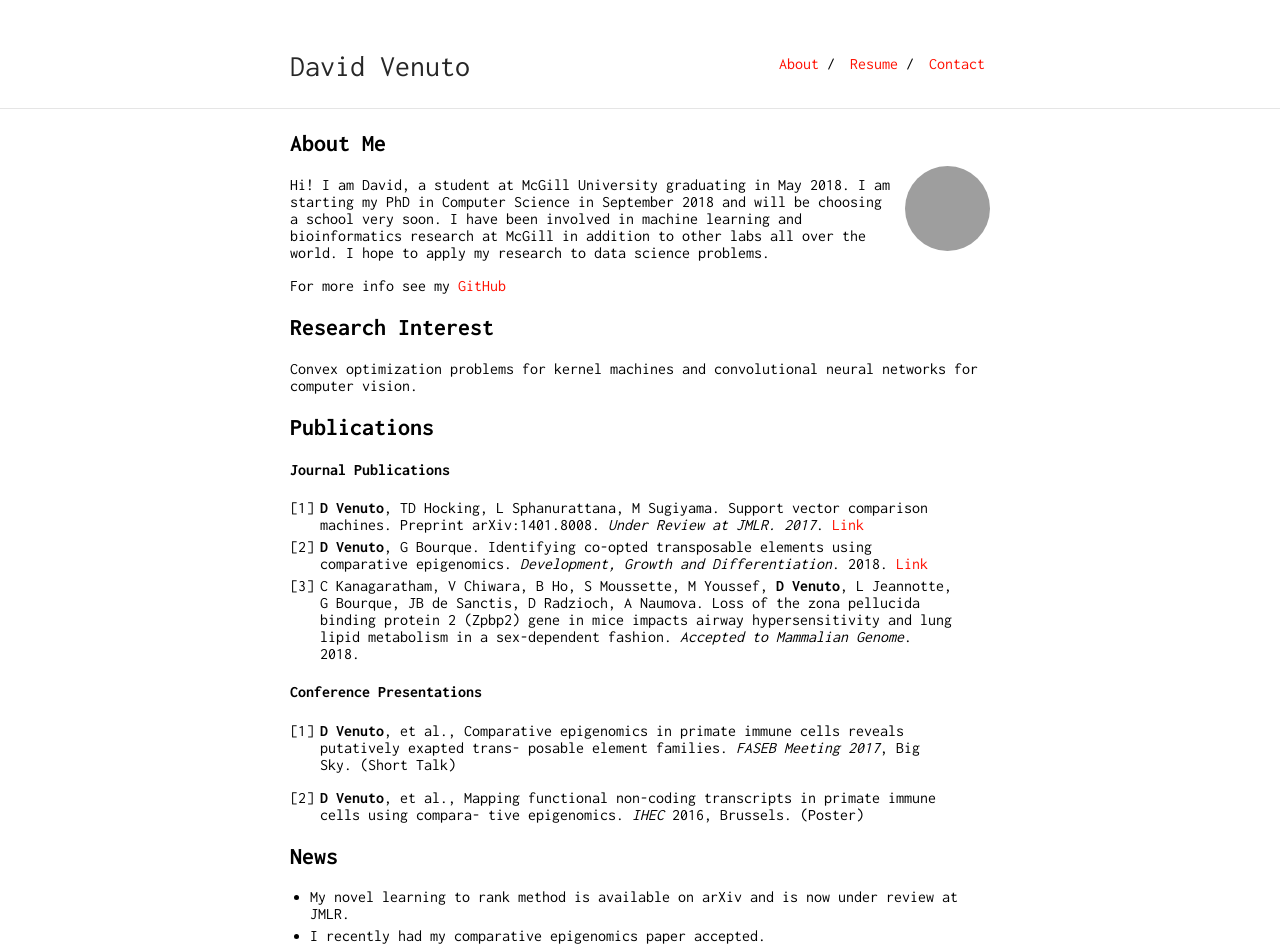
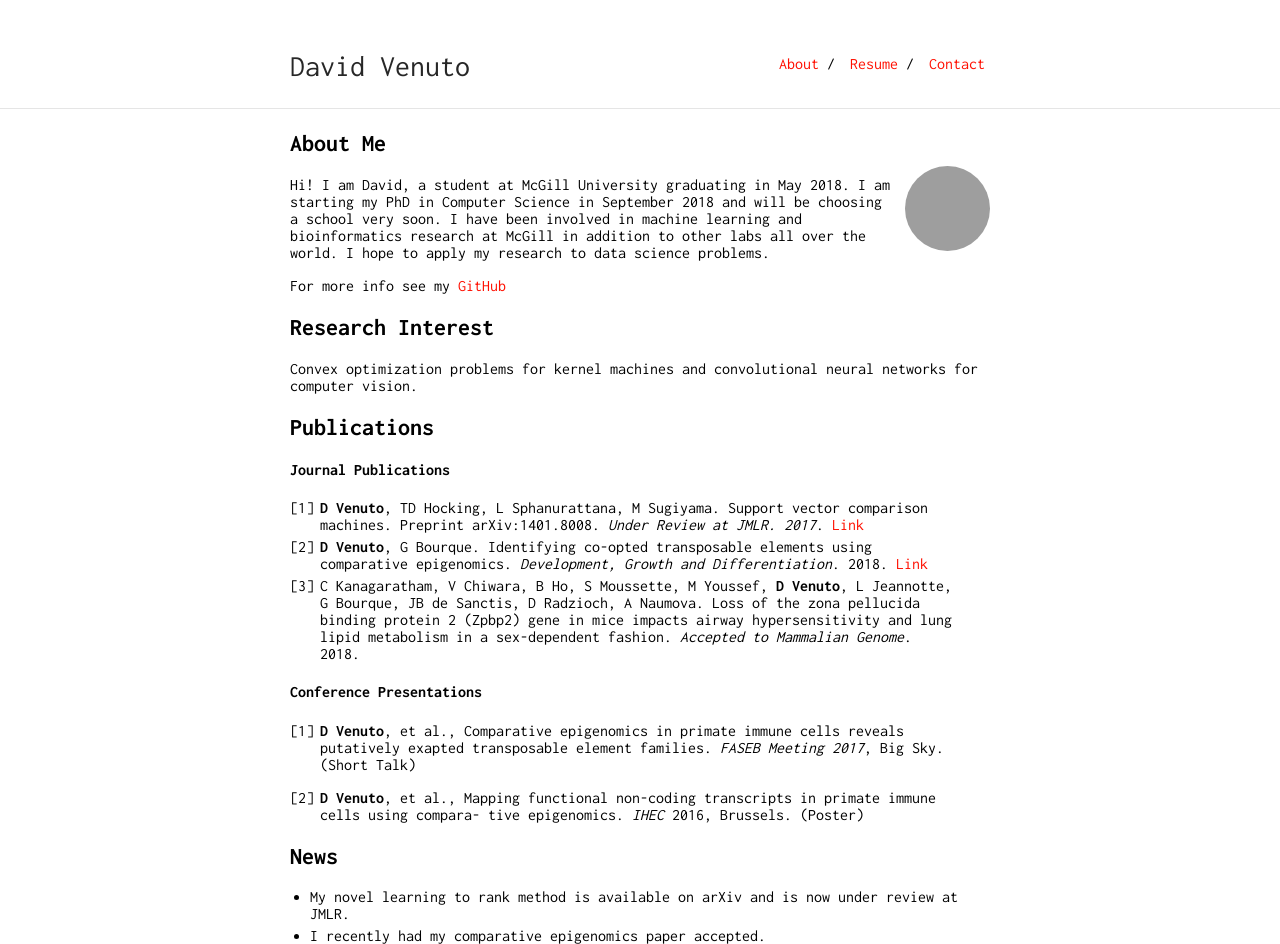
Before and after one commit to dvVenuto/dvvenuto.github.io, a Jekyll site: the page built from index.md, in a window 1280 px wide. Built offline with Jekyll 4.4.1, drawn with Linux system fonts in a browser that asks for light colours; our own code applies the rules of GitHub Pages for plain Markdown files; grey boxes are pictures that could not be loaded.

Commit message:
Update index.md

```diff
--- a/index.md
+++ b/index.md
@@ -24,7 +24,7 @@ Convex optimization problems for kernel machines and convolutional neural networ
 
 #### Conference Presentations
 
-1. **D Venuto**, et al., Comparative epigenomics in primate immune cells reveals putatively exapted trans- posable element families. *FASEB Meeting 2017*, Big Sky. (Short Talk)
+1. **D Venuto**, et al., Comparative epigenomics in primate immune cells reveals putatively exapted transposable element families. *FASEB Meeting 2017*, Big Sky. (Short Talk)
 
 2. **D Venuto**, et al., Mapping functional non-coding transcripts in primate immune cells using compara- tive epigenomics. *IHEC* 2016, Brussels. (Poster)
 
```
